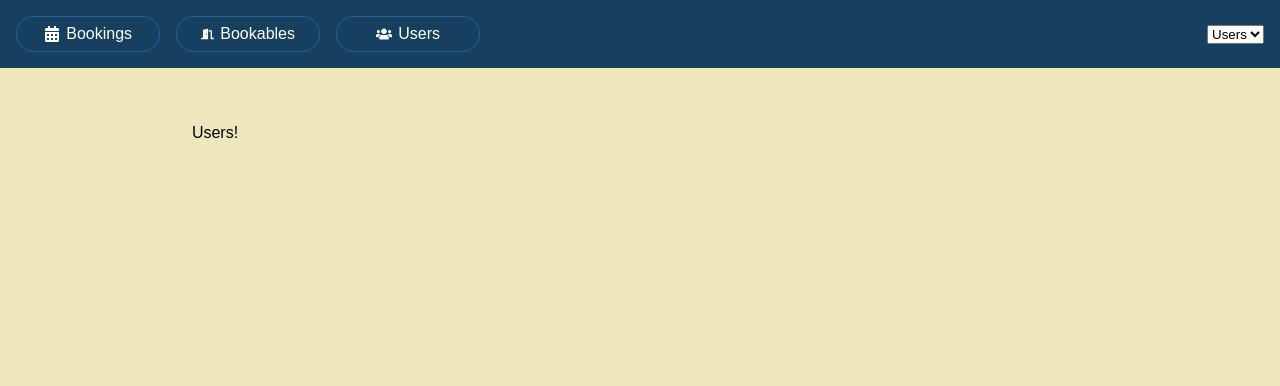
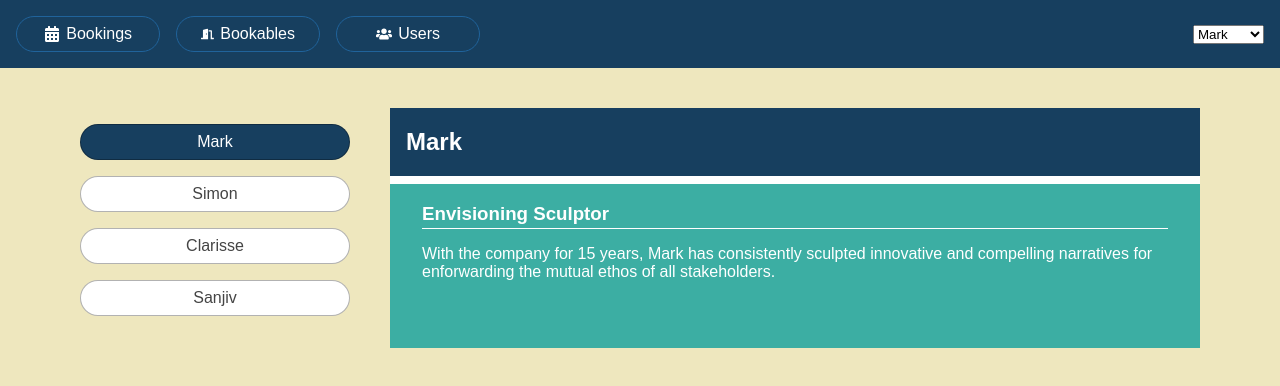
Before and after one commit to teamdailypractice/react-hooks-in-action, a React (Create React App) app: page /users in a window 1280 px wide. Shown: the top 386 px of the page. Built offline with nearby package versions, Linux system fonts and the light colour scheme.

Commit message:
Users page - initial

```diff
--- a/src/components/Users/UserPicker.js
+++ b/src/components/Users/UserPicker.js
@@ -1,7 +1,21 @@
+import React, { useState } from "react";
+import data from "../../static.json";
+
 export default function UserPicker() {
+
+    const [user, setUser] = useState("Mark");
+
+    const users = data.users;
+
     return (
-        <select>
-            <option>Users</option>
+        <select
+            value={user}
+            onChange={(e) => setUser(e.target.value)}
+        >
+            {users.map((u, index) =>
+                <option key={index} value={u.name}>{u.name}</option>
+            )}
+
         </select>
     );
 }
--- /dev/null
+++ b/src/components/Users/UsersList.js
@@ -0,0 +1,43 @@
+import { useState, Fragment } from "react";
+import data from "../../static.json";
+
+export default function UsersList() {
+
+    const [userIndex, setUserIndex] = useState(0);
+
+    const users = data.users;
+    const user = users[userIndex];
+
+    return (
+        <Fragment>
+            <ul className="users items-list-nav">
+                {users.map((u, index) => {
+                    const item =
+                        < li
+                            key={u.id}
+                            className={index === userIndex ? "selected" : null}
+                        >
+                            <button
+                                className="btn"
+                                onClick={() => setUserIndex(index)}
+                            >
+                                {u.name}
+                            </button>
+                        </li>
+                    return item;
+                })}
+            </ul>
+            {user && (
+                <div className="item user">
+                    <div className="item-header">
+                        <h2>{user.name}</h2>
+                    </div>
+                    <div className="user-details">
+                        <h3>{user.title}</h3>
+                        <p>{user.notes}</p>
+                    </div>
+                </div>
+            )}
+        </Fragment>
+    )
+}
--- a/src/components/Users/UsersPage.js
+++ b/src/components/Users/UsersPage.js
@@ -1,14 +1,15 @@
 import { useEffect } from "react";
+import UsersList from './UsersList'
 
 export default function UsersPage() {
     useEffect(() => {
         // Update the document title using the browser API
         document.title = `Users`;
-      });
+    });
 
     return (
         <main className="users-page">
-            <p>Users!</p>
+            <UsersList />
         </main>
     );
 }
```
